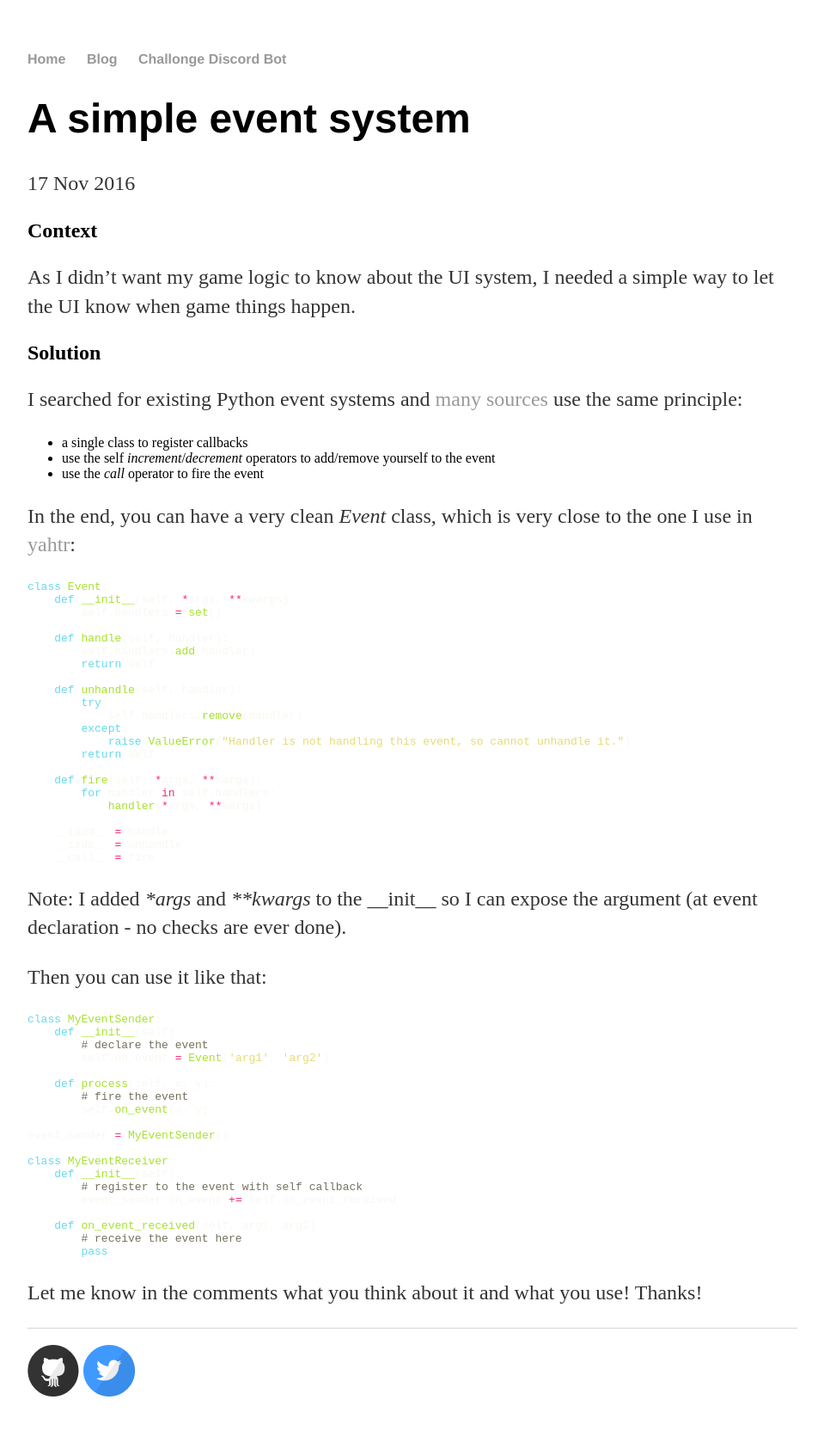
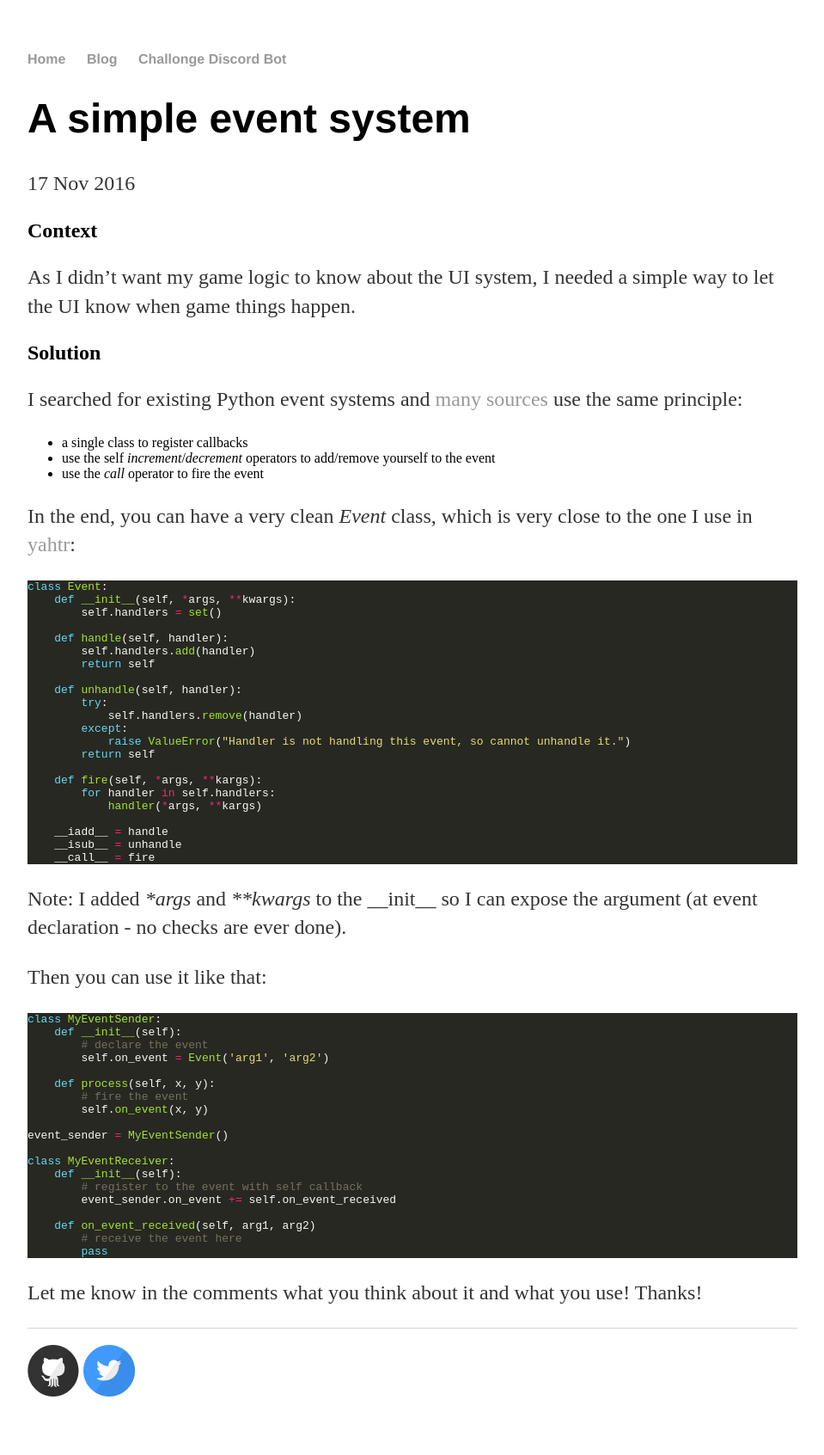
Before and after one commit to fp12/fp12.github.io, a Jekyll site: the page built from _posts/2016-11-17-a-simple-event-system.md, in a window 1280 px wide. Shown: the whole page at 86% size, without its empty margins (160-1119 px from the left). Built offline with Jekyll 4.4.1, drawn with Linux system fonts in a browser that asks for light colours; comment, search, counter and statistics services are not loaded.

Commit message:
Update monokai

```diff
--- a/css/monokai.css
+++ b/css/monokai.css
@@ -1,4 +1,6 @@
-.highlight .hll { background-color: #49483e }
+pre.highlight,
+.highlight pre { background-color: #272822; }
+.highlight .hll { background-color: #272822; }
 .highlight .c { color: #75715e } /* Comment */
 .highlight .err { color: #960050; background-color: #1e0010 } /* Error */
 .highlight .k { color: #66d9ef } /* Keyword */
```
